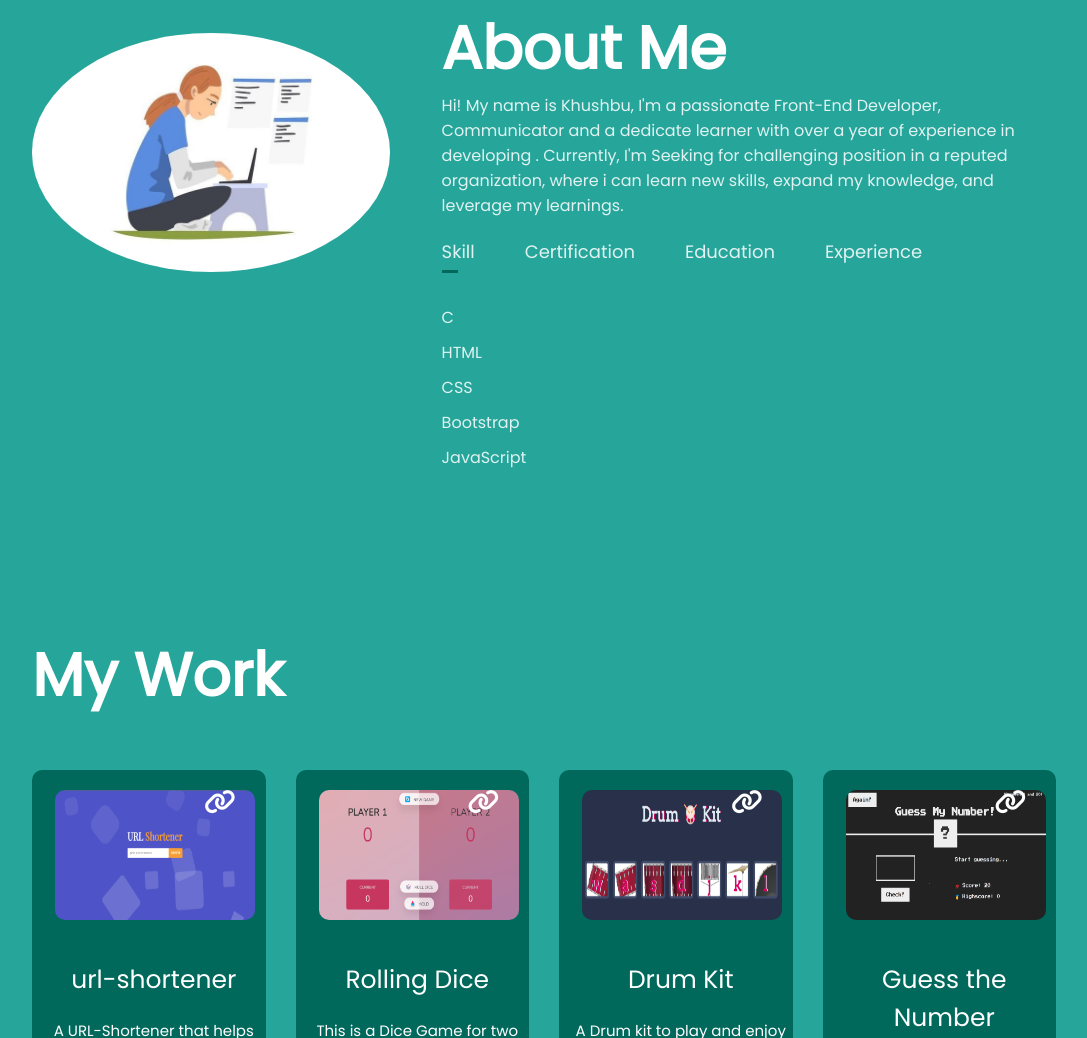
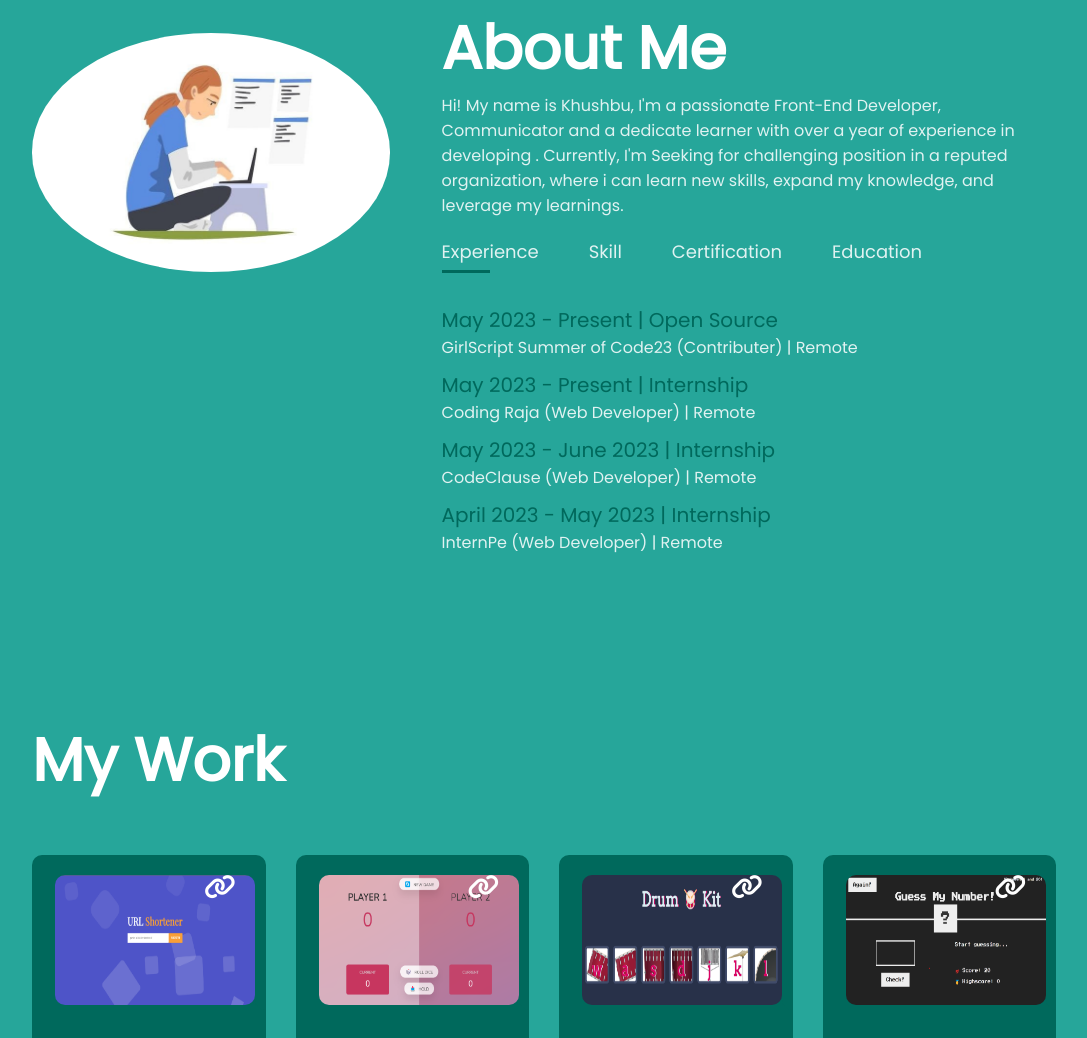
Before and after one commit to khushbumaheshwarii/my-site, a plain HTML site: page index.html in a window 1280 px wide. Shown: the part 887-1925 px from the top of the page, without its empty margins (96-1183 px from the left). Drawn offline with Linux system fonts and the light colour scheme.

Commit message:
experience added

```diff
--- a/index.html
+++ b/index.html
@@ -50,23 +50,25 @@
                     <h1 class="sub-title">About Me</h1>
                     <p>Hi! My name is Khushbu, I'm a passionate Front-End Developer, Communicator and a dedicate learner with over a year of experience in developing . Currently, I'm Seeking for challenging position in a reputed organization, where i can learn new skills, expand my knowledge, and leverage my learnings.</p>
                     <div class="tab-titles">
-                        <p class="tab-links active-link" onclick="opentab('skill')">Skill</p>
+                        <p class="tab-links active-link" onclick="opentab('experience')">Experience</p>
+                        <p class="tab-links" onclick="opentab('skill')">Skill</p>
+
                         <p class="tab-links" onclick="opentab('certification')">Certification</p>
                         <p class="tab-links" onclick="opentab('education')">Education</p>
-                        <p class="tab-links" onclick="opentab('experience')">Experience</p>
 
                     </div>
-                    <div class="tab-contents active-tab" id="skill">
+                    <div class="tab-contents active-tab" id="experience">
                         <ul>
-                            <li>C</li>
-                            <li>HTML</li>
-                            <li>CSS </li>
-                            <li>Bootstrap</li>
-                            <li>JavaScript</li>
+                            <li><span>May 2023 - Present | Open Source</span><br>GirlScript Summer of Code23 (Contributer) | Remote</li>
+                            <li><span>May 2023 - Present | Internship</span><br>Coding Raja (Web Developer) | Remote </li>
+                            <li><span>May 2023 - June 2023 | Internship</span><br>CodeClause (Web Developer) | Remote</li>
+                            <li><span>April 2023 - May 2023 | Internship</span><br>InternPe  (Web Developer) | Remote</li>
+
                         </ul>
                     </div>
                     <div class="tab-contents" id="certification">
                         <ul>
+                            <a href="image/Certificate Eddie Jaoude GitHub Course.pdf"><li>Certificate Eddie Jaoude GitHub Course </li></a>
                             <a href="https://www.freecodecamp.org/certification/khushbumaheshwari/responsive-web-design"> <li>Responsive Web DesignfreeCodeCamp </li></a>
                             <a href="image/HTML5.png">
                             <li>HTML 5 CSS - Template Monster</li></a>
@@ -80,11 +82,14 @@
 
                         </ul>
                     </div>
-                    <div class="tab-contents" id="experience">
+                    <div class="tab-contents" id="skill">
+
                         <ul>
-                            <li><span>May 2023 - Present</span><br>CodeClause (Web Developer) | Remote</li>
-                            <li><span>April 2023 - May 2023</span><br>InternPe  (Web Developer) | Remote</li>
-
+                            <li>C</li>
+                            <li>HTML</li>
+                            <li>CSS </li>
+                            <li>Bootstrap</li>
+                            <li>JavaScript</li>
                         </ul>
                     </div>
 
```
Also changed, not shown: 1 other file.
